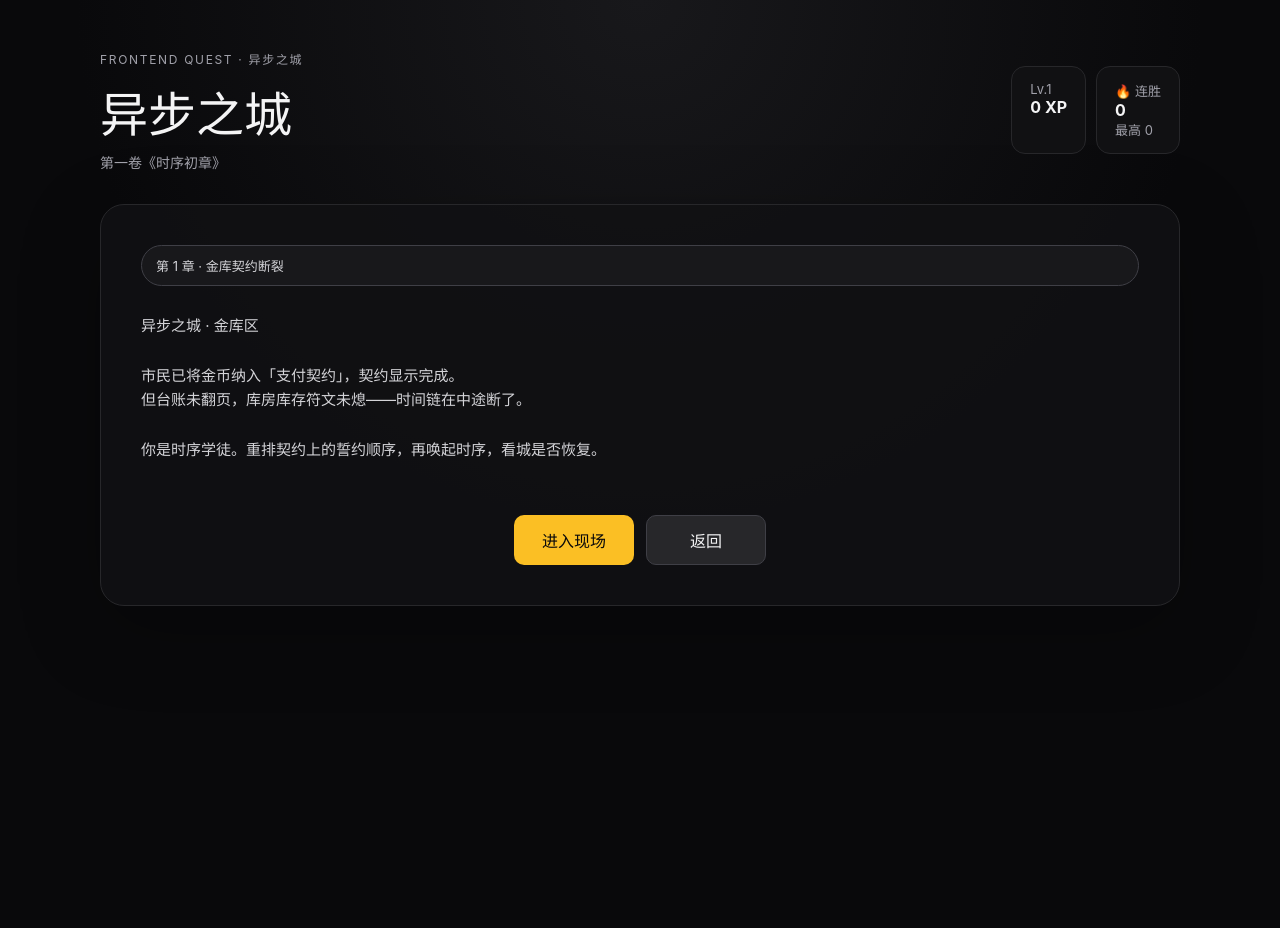
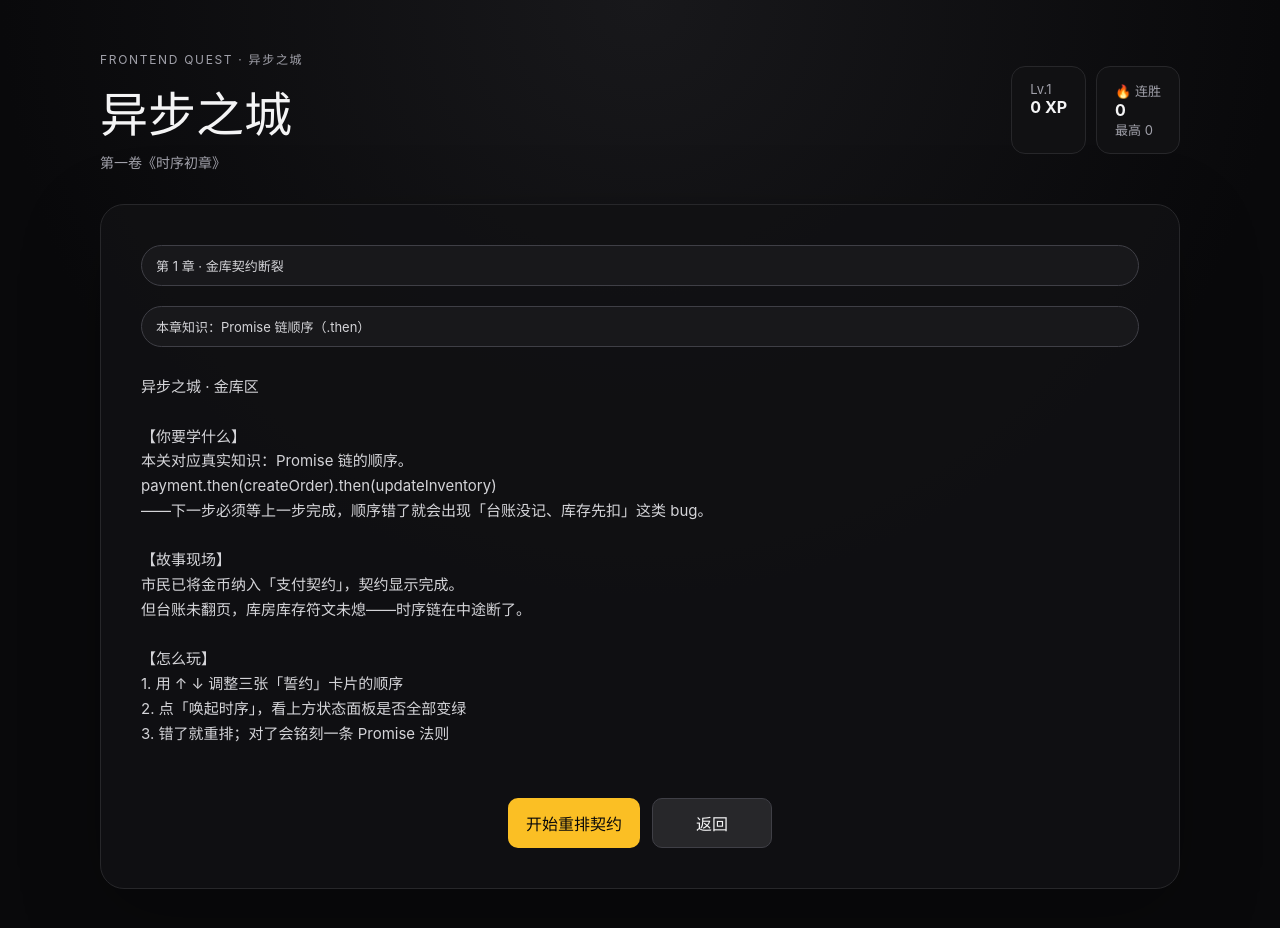
Before and after one commit to AsherHuangDong/frontend-quest, a React (Vite) app: page / in a window 1280 px wide. Both pictures are taken after a click on the button "进入金库现场". Shown: the top 928 px of the page. Before the commit the page ends 800 px from the top, so only its background shows below. Built offline with nearby package versions, Linux system fonts and the light colour scheme.

Commit message:
fix(sprint5): clarify how-to-play and Promise learning link on Hub + Lab

```diff
--- a/src/content/adventures/chapter1.ts
+++ b/src/content/adventures/chapter1.ts
@@ -9,18 +9,31 @@ export const chapter1: AdventureChapter = {
 
   intro: `异步之城 · 金库区
 
+【你要学什么】
+本关对应真实知识：Promise 链的顺序。
+payment.then(createOrder).then(updateInventory)
+——下一步必须等上一步完成，顺序错了就会出现「台账没记、库存先扣」这类 bug。
+
+【故事现场】
 市民已将金币纳入「支付契约」，契约显示完成。
-但台账未翻页，库房库存符文未熄——时间链在中途断了。
+但台账未翻页，库房库存符文未熄——时序链在中途断了。
 
-你是时序学徒。重排契约上的誓约顺序，再唤起时序，看城是否恢复。`,
+【怎么玩】
+1. 用 ↑ ↓ 调整三张「誓约」卡片的顺序
+2. 点「唤起时序」，看上方状态面板是否全部变绿
+3. 错了就重排；对了会铭刻一条 Promise 法则`,
 
   failNarration: `时序被唤起……支付之契亮起，台账仍沉睡。
+
+这正是 Promise 链的常见 bug：后面的 then 不会自动补上前面的结果。
 链上有誓约站错了位置。再排一次。`,
 
   successNarration: `台账翻页，库房符文熄灭。金库重新顺从时间。
 
 法则铭刻：Promise 链按 then 的衔接依次落下；
-顺序错了，后面的誓约不会自动补上前面的结果。`,
+顺序错了，后面的誓约不会自动补上前面的结果。
+
+对应代码：payment.then(createOrder).then(updateInventory)`,
 
   statusPanel: [
     {
--- a/src/presentation/components/adventure/AdventureLab.tsx
+++ b/src/presentation/components/adventure/AdventureLab.tsx
@@ -63,6 +63,9 @@ export function AdventureLab({ chapter, onBack, onSuccess }: AdventureLabProps)
       <div className="meta-chip">
         第 {chapter.chapterNumber} 章 · {chapter.title}
       </div>
+      <div className="meta-chip learn-chip">
+        本章知识：Promise 链顺序（.then）
+      </div>
 
       {phase === 'intro' && (
         <>
@@ -71,7 +74,7 @@ export function AdventureLab({ chapter, onBack, onSuccess }: AdventureLabProps)
           </div>
           <div className="action-bar">
             <button className="submit-button primary" onClick={() => setPhase('lab')}>
-              进入现场
+              开始重排契约
             </button>
             <button className="hint-button" onClick={onBack}>
               返回
@@ -82,8 +85,12 @@ export function AdventureLab({ chapter, onBack, onSuccess }: AdventureLabProps)
 
       {(phase === 'lab' || phase === 'running' || phase === 'failed') && (
         <>
-          <h2 className="lab-title">重排契约誓约顺序</h2>
-          <p className="lab-hint">用上下箭头调整顺序，然后点「唤起时序」。</p>
+          <h2 className="lab-title">重排 Promise 链（then 顺序）</h2>
+          <p className="lab-hint">
+            每张卡 = 链上的一步。正确顺序应是：
+            <code className="inline-code">payment → createOrder → updateInventory</code>
+            。用 ↑ ↓ 调整后点「唤起时序」。
+          </p>
 
           <div className="status-panel">
             {chapter.statusPanel.map((item) => {
@@ -109,7 +116,9 @@ export function AdventureLab({ chapter, onBack, onSuccess }: AdventureLabProps)
                 <div className="reorder-index">{index + 1}</div>
                 <div className="reorder-body">
                   <strong>{labelFor(id)}</strong>
-                  <small>{codeHintFor(id)}</small>
+                  <small>
+                    对应代码：<code>{codeHintFor(id)}</code>
+                  </small>
                 </div>
                 <div className="reorder-controls">
                   <button
@@ -144,7 +153,7 @@ export function AdventureLab({ chapter, onBack, onSuccess }: AdventureLabProps)
           <div className="action-bar">
             {phase === 'lab' && (
               <button className="submit-button primary" onClick={handleRun}>
-                唤起时序
+                唤起时序（运行链）
               </button>
             )}
             {phase === 'running' && (
--- a/src/presentation/experience/uiCopy.ts
+++ b/src/presentation/experience/uiCopy.ts
@@ -5,12 +5,37 @@ export const UI = {
   worldTitle: '异步之城',
   volumeTitle: '第一卷《时序初章》',
 
+  /** Always-visible orientation: what this place is + how to play */
+  cityGuideTitle: '这里怎么玩？',
+  cityGuideBody:
+    '异步之城把 JavaScript 异步知识化成「城市异象」。你不是在答题，而是用操作修复错乱的时序，从而掌握真实规则。',
+  cityGuideSteps: [
+    {
+      n: '1',
+      title: '看当前异象',
+      body: '每个异象对应一块前端知识。第 1 章练的是 Promise 链顺序（then 如何衔接）。',
+    },
+    {
+      n: '2',
+      title: '进入现场、重排步骤',
+      body: '用上下箭头调整「契约誓约」顺序，点「唤起时序」看台账与库存是否恢复。',
+    },
+    {
+      n: '3',
+      title: '法则铭刻',
+      body: '修复成功后，会明确写出对应的 Promise 规则，并记入你的能力证据。',
+    },
+  ] as const,
+
   onboardingTitle: '时序学徒入城',
   onboardingSteps: [
     { n: '1', title: '定级（可选）', body: '3 道题帮你找起点，不是考试，也不发 XP。' },
     { n: '2', title: '修复异象', body: '进入当前异象，用行动让城市状态回复。' },
     { n: '3', title: '法则铭刻', body: '每修复一处错乱，掌握一条时间法则。' },
   ] as const,
+
+  learnTag: '本章要练的知识',
+  learnTopic: 'Promise 链顺序（.then 衔接）',
 
   ctaCalibrate: '开始定级',
   ctaSkipCalibrate: '先跳过，直接进城',
```
